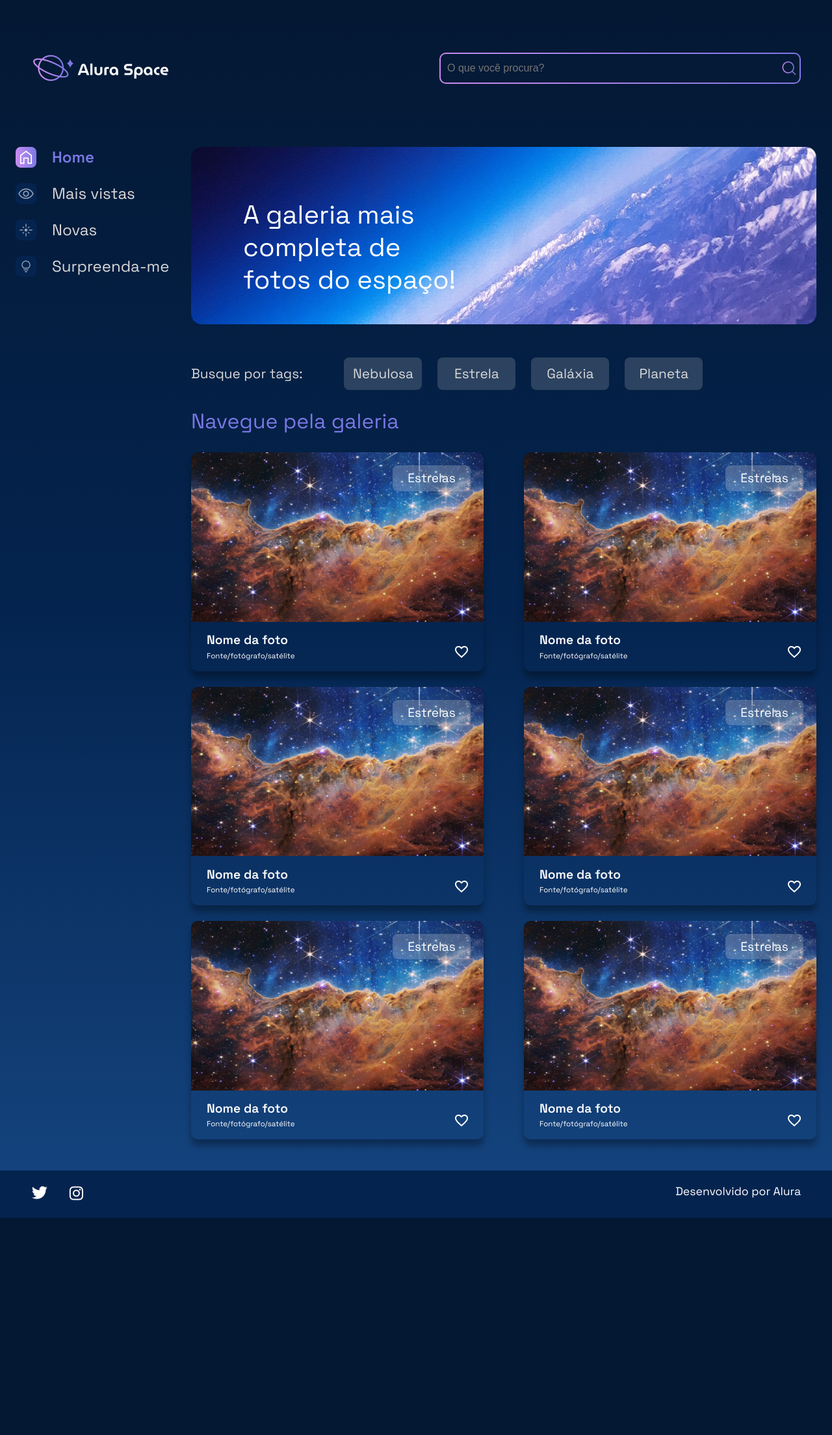
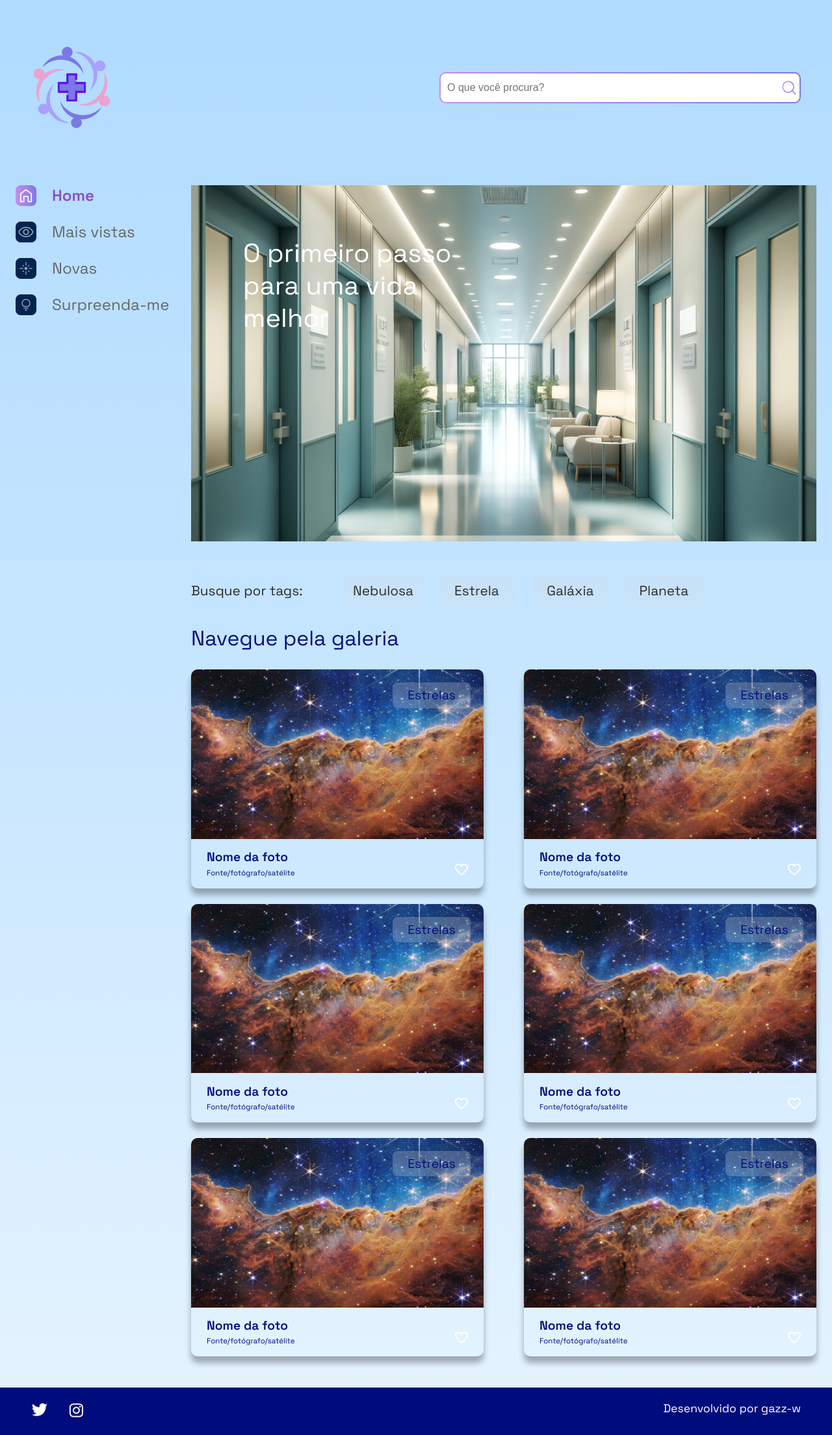
Before and after one commit to gazz-w/website_django, a Django app: page / in a window 1280 px wide. Shown: the whole page at 65% size. Before the commit the page ends 1874 px from the top, so only its background shows below. Run offline with Django 5.2, Linux system fonts and the light colour scheme.

Commit message:
layout da página atualizado, css e html

```diff
--- a/setup/static/styles/style.css
+++ b/setup/static/styles/style.css
@@ -33,7 +33,7 @@ body {
     line-height: 1;
     font-family: 'Space Grotesk', sans-serif;
     min-height: 100vh;
-    background: linear-gradient(#041833,#04244F,#154580);
+    background: linear-gradient(#b0dbff, #c8e6ff, #e6f4ff);
     background-repeat: no-repeat;
     background-position: center;
     background-size: cover;
@@ -74,6 +74,11 @@ table {
     left: 80px;
 }
 
+#logoClinica {
+    width: 125px; /* Define a largura da logo */
+    height: auto; /* Mantém a proporção da altura em relação à largura */
+}
+
 .cabecalho {
     align-items: center;
     display: flex;
@@ -94,7 +99,7 @@ table {
 
 .busca__fundo {
     align-items: center;
-    background-color: #041A37;
+    background-color: #ffffff;
     border-radius: 8px;
     display: flex;
     margin: 0 auto;
@@ -122,7 +127,7 @@ table {
 }
 
 .cards__titulo {
-    color: #7B78E5;
+    color: #000c7c;
     font-size: 2rem;
     line-height: 3rem;
     margin-bottom: 1.5rem;
@@ -138,7 +143,7 @@ table {
 .card {
     border-radius: 10px;
     box-shadow: 0px 10px 10px #00000050;
-    color: #FFFFFF;
+    color: #000c7c;
     margin-bottom: 1.5rem;
     position: relative;
     width: 450px;
@@ -261,13 +266,13 @@ table {
     display: flex;
     margin-bottom: 1.5rem;
     text-decoration: none;
-    color: #D9D9D9;
+    color: #666666;
     font-size: 24px;
 }
 
 .menu-lateral__navegacao a:first-child {
     font-weight: bold;
-    color: #7B78E5;
+    color: #8d4bc4;
 }
 
 .menu-lateral__navegacao img {
@@ -333,13 +338,13 @@ table {
 }
 
 .rodape {
-    background-color: #04244F;
+    background-color: #000c7c;
     width: 100%;
     padding: 1.5rem 3rem;
     box-sizing: border-box;
     display: flex;
     justify-content: space-between;
-    color: #FFFFFF;
+    color: #ffffff;
 }
 
 .rodape__icones {
@@ -356,7 +361,7 @@ table {
     padding: 1.5rem 0;
     display: flex;
     align-items: center;
-    color: #D9D9D9;
+    color: #2c2c2c;
     font-size: 1.3rem;
 }
 
--- a/templates/landing_page/base.html
+++ b/templates/landing_page/base.html
@@ -7,7 +7,7 @@
     <meta charset="UTF-8">
     <meta http-equiv="X-UA-Compatible" content="IE=edge">
     <meta name="viewport" content="width=device-width, initial-scale=1.0">
-    <title>Alura Space</title>
+    <title>Vida Plena Clínica</title>
     <link rel="preconnect" href="https://fonts.googleapis.com">
     <link rel="preconnect" href="https://fonts.gstatic.com" crossorigin>
     <link href="https://fonts.googleapis.com/css2?family=Space+Grotesk:wght@400;500;600&display=swap" rel="stylesheet">
--- a/templates/landing_page/index.html
+++ b/templates/landing_page/index.html
@@ -6,8 +6,8 @@
 
 <section class="conteudo">
     <section class="banner">
-        <img class="banner__imagem" src="{% static '/assets/imagens/Banner(2).png' %}" alt="banner Alura Space">
-        <h1 class="banner__titulo"> A galeria mais completa de fotos do espaço!</h1>
+        <img class="banner__imagem" src="{% static '\assets\imagens\banner_principal.jpg' %}" alt="banner ">
+        <h1 class="banner__titulo"> O primeiro passo para uma vida melhor</h1>
     </section>
     <section class="tags">
         <p class="tags__titulo">Busque por tags:</p>
--- a/templates/landing_page/partials/_cabecalho.html
+++ b/templates/landing_page/partials/_cabecalho.html
@@ -2,7 +2,7 @@
 
 <div class="pagina-inicial">
     <header class="cabecalho">
-        <img src="{% static '/assets/logo/Logo(2).png' %}" alt="Logo da Alura Space" />
+        <img id="logoClinica" src="{% static '/assets/logo/clinicalogo.svg' %}" alt="Logo da clinica" />
         <div class="cabecalho__busca">
             <div class="busca__fundo">
                 <input class="busca__input" type="text" placeholder="O que você procura?">
--- a/templates/landing_page/partials/_footer.html
+++ b/templates/landing_page/partials/_footer.html
@@ -2,12 +2,12 @@
 
 <footer class="rodape">
     <div class="rodape__icones">
-        <a href="https://twitter.com/AluraOnline" target=”_blank”>
+        <a href="https://twitter.com/" target=”_blank”>
             <img src="{% static '/assets/ícones/1x/twitter.png' %}" alt="ícone twitter">
         </a>
-        <a href="https://www.instagram.com/aluraonline/" target=”_blank”>
+        <a href="https://www.instagram.com/" target=”_blank”>
             <img src="{% static '/assets/ícones/1x/instagram.png' %}" alt="ícone instagram">
         </a>
     </div>
-    <p class="rodape__texto">Desenvolvido por Alura</p>
+    <p class="rodape__texto">Desenvolvido por gazz-w</p>
 </footer>
```
Also changed, not shown: static/styles/style.css (+13 -8 lines), setup/static/assets/imagens/banner_principal.jpg (added), setup/static/assets/logo/clinicalogo.svg (added), static/assets/logo/clinicalogo.svg (added).
